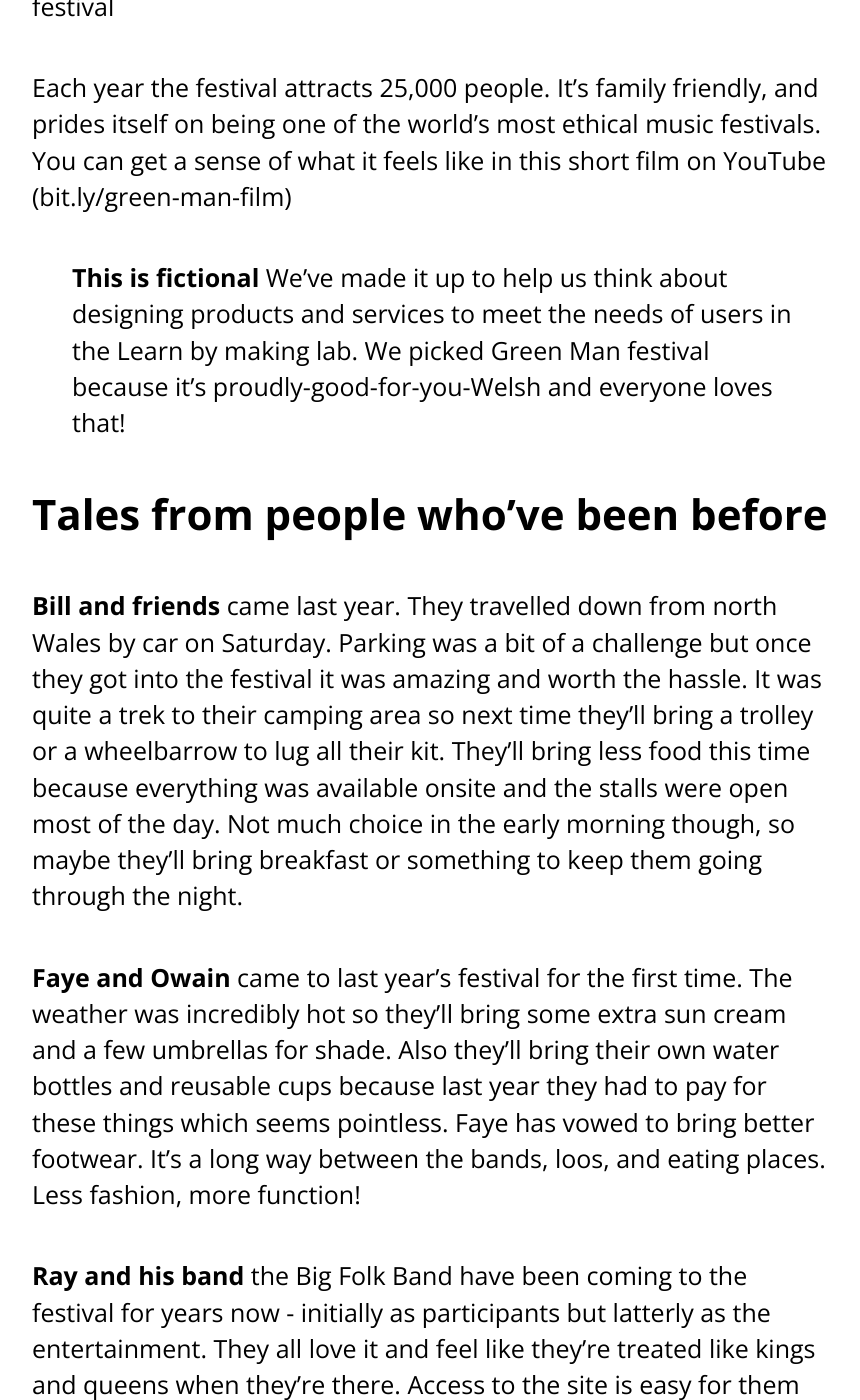
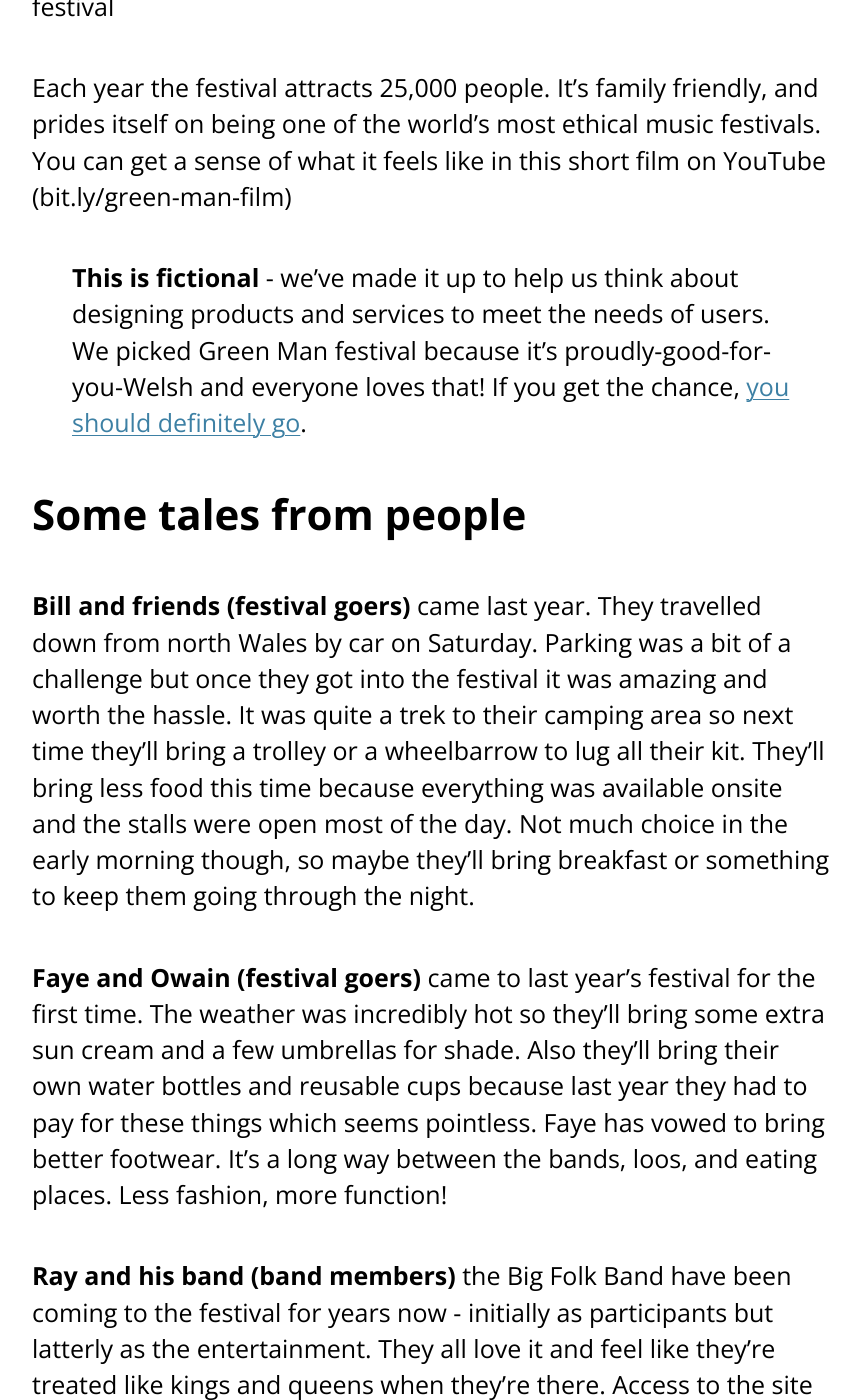
Before and after one commit to learnbymakingwales/learnbymakingwales.github.io, a Jekyll site: the page built from en/resource/design-challenge.md, in a window 1280 px wide and 1400 px high, scrolled down 587 px. Shown: the whole window, without its empty margins (208-1068 px from the left). Built offline with Jekyll 4.4.1, drawn with Linux system fonts in a browser that asks for light colours; some of the changed text lies outside the part shown.

Commit message:
minor content edits
be clearer that this is fictional and not real life

```diff
--- a/en/resource/design-challenge.md
+++ b/en/resource/design-challenge.md
@@ -15,20 +15,20 @@ About the festival
 
 Each year the festival attracts 25,000 people. It’s family friendly, and prides itself on being one of the world's most ethical music festivals. You can get a sense of what it feels like in this short film on YouTube (bit.ly/green-man-film)
 
-> **This is fictional** We've made it up to help us think about designing products and services to meet the needs of users in the Learn by making lab.  We picked Green Man festival because it's proudly-good-for-you-Welsh and everyone loves that!
+> **This is fictional** - we've made it up to help us think about designing products and services to meet the needs of users.  We picked Green Man festival because it's proudly-good-for-you-Welsh and everyone loves that! If you get the chance, [you should definitely go](https://www.greenman.net/tickets/).
 
 
-## Tales from people who’ve been before
+## Some tales from people
 
-**Bill and friends** came last year. They travelled down from north Wales by car on Saturday. Parking was a bit of a challenge but once they got into the festival it was amazing and worth the hassle. It was quite a trek to their camping area so next time they’ll bring a trolley or a wheelbarrow to lug all their kit. They'll bring less food this time because everything was available onsite and the stalls were open most of the day. Not much choice in the early morning though, so maybe they’ll bring breakfast or something to keep them going through the night.
+**Bill and friends (festival goers)** came last year. They travelled down from north Wales by car on Saturday. Parking was a bit of a challenge but once they got into the festival it was amazing and worth the hassle. It was quite a trek to their camping area so next time they’ll bring a trolley or a wheelbarrow to lug all their kit. They'll bring less food this time because everything was available onsite and the stalls were open most of the day. Not much choice in the early morning though, so maybe they’ll bring breakfast or something to keep them going through the night.
 
-**Faye and Owain** came to last year’s festival for the first time. The weather was incredibly hot so they’ll bring some extra sun cream and a few umbrellas for shade.   Also they’ll bring their own water bottles and reusable cups because last year they had to pay for these things which seems pointless. Faye has vowed to bring better footwear.  It’s a long way between the bands, loos, and eating places. Less fashion, more function!
+**Faye and Owain (festival goers)** came to last year’s festival for the first time. The weather was incredibly hot so they’ll bring some extra sun cream and a few umbrellas for shade.   Also they’ll bring their own water bottles and reusable cups because last year they had to pay for these things which seems pointless. Faye has vowed to bring better footwear.  It’s a long way between the bands, loos, and eating places. Less fashion, more function!
 
-**Ray and his band** the Big Folk Band have been coming to the festival for years now - initially as participants but latterly as the entertainment. They all love it and feel like they’re treated like kings and queens when they’re there. Access to the site is easy for them and the accommodation set up is more than adequate. Quite a few of the band and the technical bods bring their own food but Ray can’t be bothered with that. He uses the ‘band vouchers’ that they get given by the organisers and queues with everyone else to sample what’s on offer. Sometimes he offers to get food for others in the band, which he’s happy to do but realises it can be quite a faff remembering what everyone wants - especially if there’s no musicians menu provided up front.
+**Ray and his band (band members)** the Big Folk Band have been coming to the festival for years now - initially as participants but latterly as the entertainment. They all love it and feel like they’re treated like kings and queens when they’re there. Access to the site is easy for them and the accommodation set up is more than adequate. Quite a few of the band and the technical bods bring their own food but Ray can’t be bothered with that. He uses the ‘band vouchers’ that they get given by the organisers and queues with everyone else to sample what’s on offer. Sometimes he offers to get food for others in the band, which he’s happy to do but realises it can be quite a faff remembering what everyone wants - especially if there’s no musicians menu provided up front.
 
-**Vera owns a food truck**.  She came last year and learned a lot about the logistics and what’s involved from that experience. She hired one of the ready-installed catering caravans. It was pricey to rent but all the big stuff, like stoves, fridges, was all set up for her. Getting food and drinks on to the site was all ok too but she realises now that she over ordered. It would have been OK to bring stock in over a couple of days, as and when she needed it, rather than bring it all on the first day. It’s a bit extra hassle but having more room in the caravan would make serving easier.  In fact, with extra room to move around she could probably add another staff member.  She thinks there would be enough people to make it pay for itself. Also the queues were massive and some people were getting pretty agitated about waiting so long. Vera knows she could make it all flow a little bit better from an ordering, cooking, serving and payment point of view.
+**Vera owns a food truck (food trucker)**. She came last year and learned a lot about the logistics and what’s involved from that experience. She hired one of the ready-installed catering caravans. It was pricey to rent but all the big stuff, like stoves, fridges, was all set up for her. Getting food and drinks on to the site was all ok too but she realises now that she over ordered. It would have been OK to bring stock in over a couple of days, as and when she needed it, rather than bring it all on the first day. It’s a bit extra hassle but having more room in the caravan would make serving easier.  In fact, with extra room to move around she could probably add another staff member.  She thinks there would be enough people to make it pay for itself. Also the queues were massive and some people were getting pretty agitated about waiting so long. Vera knows she could make it all flow a little bit better from an ordering, cooking, serving and payment point of view.
 
-**Dot is one of the event volunteers**. This will be her first year volunteering but she’s got friends that have it done it before. The deal is that you agree to muck in: direct traffic, marshall the crowds, make sure people are behaving and in return you get to see the bands and get free food. It’s hard work but it’s a good laugh and you get free food vouchers.
+**Dot is one of the event volunteers (event organiser)**. This will be her first year volunteering but she’s got friends that have it done it before. The deal is that you agree to muck in: direct traffic, marshall the crowds, make sure people are behaving and in return you get to see the bands and get free food. It’s hard work but it’s a good laugh and you get free food vouchers.
 
 
 ## Useful information
```
Also changed, not shown: other parts of en/resource/design-challenge.md (+2 -2 lines).
